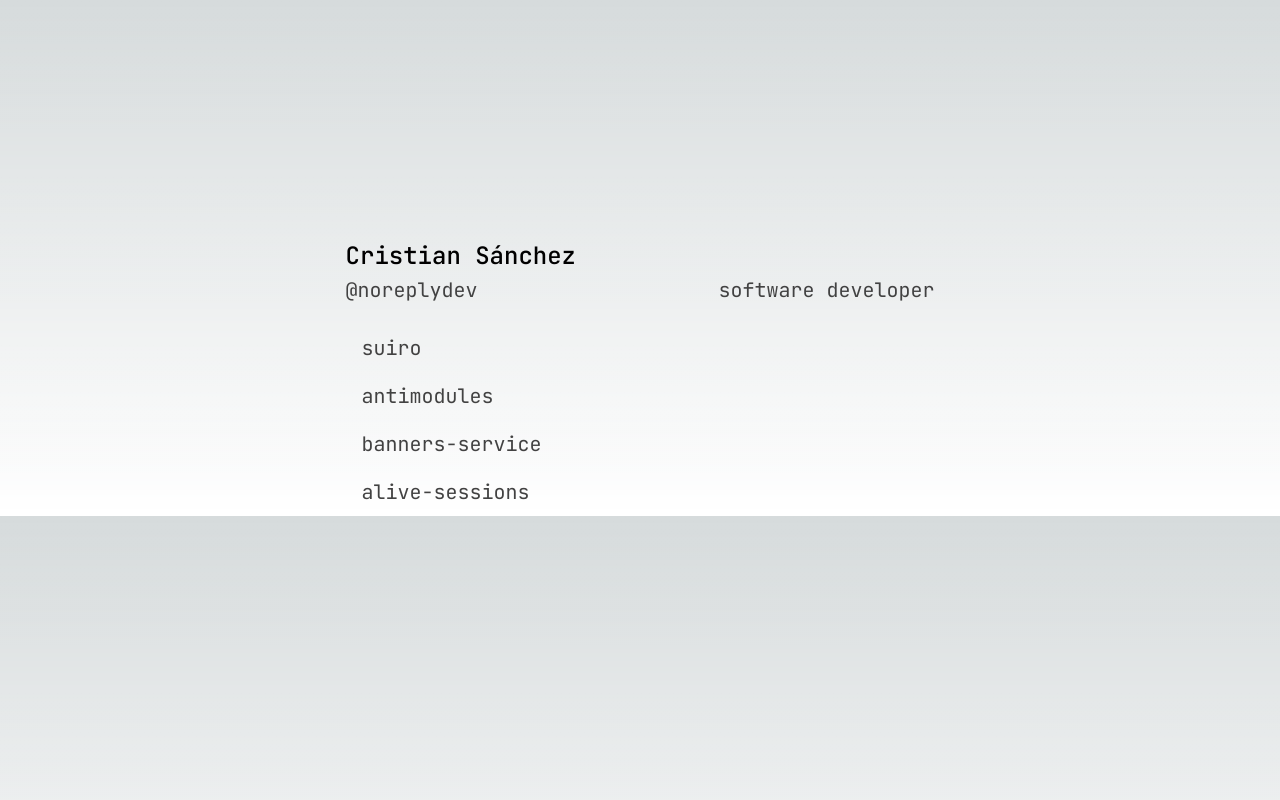
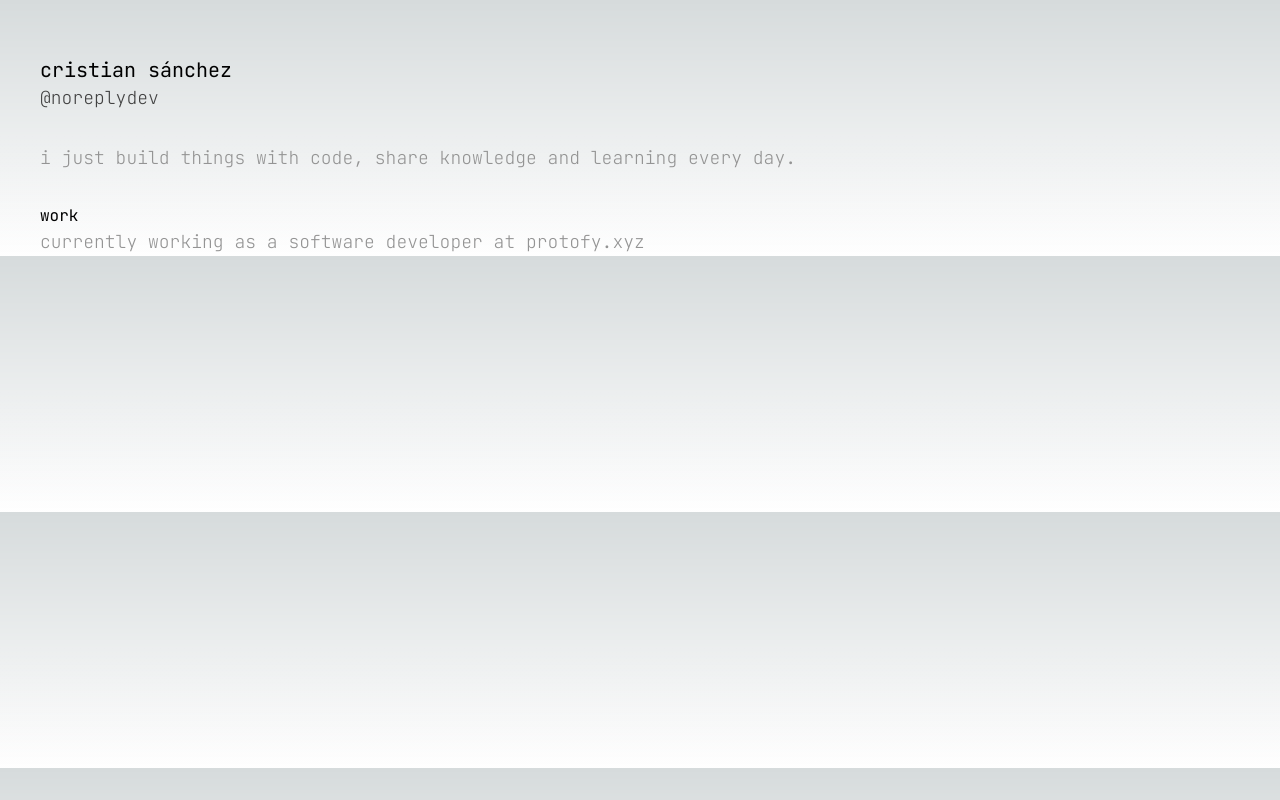
Before and after one commit to noreplydev/noreplydev.sh, a Next.js app: page / in a window 1280 px wide. Built offline with nearby package versions, Linux system fonts and the light colour scheme.

Commit message:
[FT] Updated homepage

```diff
--- a/app/layout.tsx
+++ b/app/layout.tsx
@@ -19,7 +19,7 @@ export default function RootLayout({
 }) {
   return (
     <html lang="en">
-      <body className={`md:px-[27vw] sm:px-5 pt-60 overflow-hidden ${jetbrains.className}`}>{children}</body>
+      <body className={`${jetbrains.className}`}>{children}</body>
     </html>
   )
 }
--- a/app/page.tsx
+++ b/app/page.tsx
@@ -1,122 +1,31 @@
-import { GitFork, Star } from "lucide-react"
 
-const langColors = {
-  "javascript": "#F0DB4F",
-  "rust": "#933A16"
-}
-
-async function fetchRepos() {
-  return [
-    {
-      name: 'suiro',
-      stargazers_count: 11,
-      forks_count: 3,
-      lang: "rust"
-    },
-    {
-      name: 'antimodules',
-      stargazers_count: 4,
-      forks_count: 1,
-      lang: "rust"
-    },
-    {
-      name: 'banners-service',
-      stargazers_count: 3,
-      forks_count: 0,
-      lang: "javascript"
-    },
-    {
-      name: 'alive-sessions',
-      stargazers_count: 2,
-      forks_count: 0,
-      lang: "javascript"
-    }
-  ]
-  /* return fetch(String(process.env.GITHUB_REPOS), {
-    cache: 'no-store',
-    method: 'GET',
-    // headers: {
-    //   Authorization: `Bearer ${process.env.GITHUB_TOKEN_AUTH}`
-    // }
-  })
-    .then((res) => res.json())
-    .then((data) => {
-      return data.length > 1 ? data
-        .sort((a: any, b: any) => {
-          return Number(new Date(b.updated_at)) - Number(new Date(a.updated_at))
-        }) : [
-        {
-          name: 'suiro',
-          stargazers_count: 10,
-          forks_count: 3
-        },
-        {
-          name: 'antimodules',
-          stargazers_count: 1,
-          forks_count: 0
-        },
-        {
-          name: 'alive-sessions',
-          stargazers_count: 2,
-          forks_count: 0
-        }
-      ]
-    }) */
-}
-
-async function fetchUser() {
-  return fetch(String(process.env.GITHUB_USER), {
-    method: 'GET',
-    cache: 'no-store',
-    // headers: {
-    //   Authorization: `Bearer ${process.env.GITHUB_TOKEN_AUTH}`
-    // }
-  })
-    .then((res) => res.json())
-    .then((data) => data)
-}
+/*
+title: ffffff
+subtitle: 424242
+paragraphs: 949494
+*/
 
 export default async function Home() {
-  const repos = await fetchRepos()
-
   return (
-    <main className="relative flex h-full w-full flex-col items-center justify-between gap-5 overflow-hidden">
-      <div className="flex h-fit w-full flex-row justify-between items-end">
-        <div className="flex h-full w-fit flex-col justify-between items-start gap-1">
-          <h1 className="md:text-2xl font-medium whitespace-nowrap">Cristian Sánchez</h1>
-          <p className="text-xl text-[#424242]">@noreplydev</p>
+    <main className="relative flex h-full w-full flex-col items-start justify-start overflow-hidden">
+      <div className="relative flex flex-col h-fit w-full px-10 pt-14 pb-8">
+        <h1 className="text-xl">cristian sánchez</h1>
+        <p className="text-lg font-thin text-[#424242]">@noreplydev</p>
+      </div>
+      <div
+        className="relative flex flex-col h-full w-full px-10 gap-8"
+      >
+        <p
+          className="text-lg font-thin text-[#949494]"
+        >i just build things with code, share knowledge and learning every day.</p>
+        <div
+          className="relative flex flex-col h-full w-full"
+        >
+          <p>work</p>
+          <p
+            className="text-lg font-thin text-[#949494]"
+          >currently working as a software developer at protofy.xyz</p>
         </div>
-        <p className="text-xl text-[#424242]">software developer</p>
-      </div>
-      {/* PROJECTS */}
-      <div className="relative h-full w-full flex flex-col overflow-scroll">
-        {
-          repos.map((repo: any) => {
-            return <div
-              key={repo.name}
-              className="h-fit w-full flex flex-row justify-start items-center py-2.5 px-4
-                rounded-md cursor-pointer transition-all ease-in-out duration-[0.12] hover:bg-[#151515] gap-4 group ">
-              <p className="text-xl text-[#424242] group-hover:text-[#AFAFAF] group-hover:transition-all
-                group-hover:ease-in-out group-hover:duration-[0.12] whitespace-nowrap">{repo.name}</p>
-              <div className="h-fit w-fit gap-2 hidden flex-row justifiy-start items-center group-hover:flex">
-                <Star size={18} fill="#424242" color="#424242" className="group-hover:fill-[#AFAFAF] group-hover:stroke-[#AFAFAF] group-hover:transition-all
-                group-hover:ease-in-out group-hover:duration-[0.12]" />
-                <p className="text-xl text-[#424242] group-hover:text-[#AFAFAF] group-hover:transition-all
-                group-hover:ease-in-out group-hover:duration-[0.12]">{repo.stargazers_count}</p>
-              </div>
-              <div className="h-fit w-fit gap-2 hidden flex-row justifiy-start items-center group-hover:flex">
-                <GitFork size={18} fill="#424242" color="#424242" className="group-hover:fill-[#AFAFAF] group-hover:stroke-[#AFAFAF] group-hover:transition-all
-                group-hover:ease-in-out group-hover:duration-[0.12]" />
-                <p className="text-xl text-[#424242] group-hover:text-[#AFAFAF] group-hover:transition-all
-                group-hover:ease-in-out group-hover:duration-[0.12]">{repo.forks_count}</p>
-              </div>
-              <div className="h-fit w-full gap-2 hidden flex-row justifiy-end items-center group-hover:flex">
-                <p style={{ color: langColors[repo.lang] }} className="w-fit text-xl  group-hover:transition-all
-                group-hover:ease-in-out group-hover:duration-[0.12]">{repo.lang}</p>
-              </div>
-            </div>
-          })
-        }
       </div>
     </main>
   )
```
